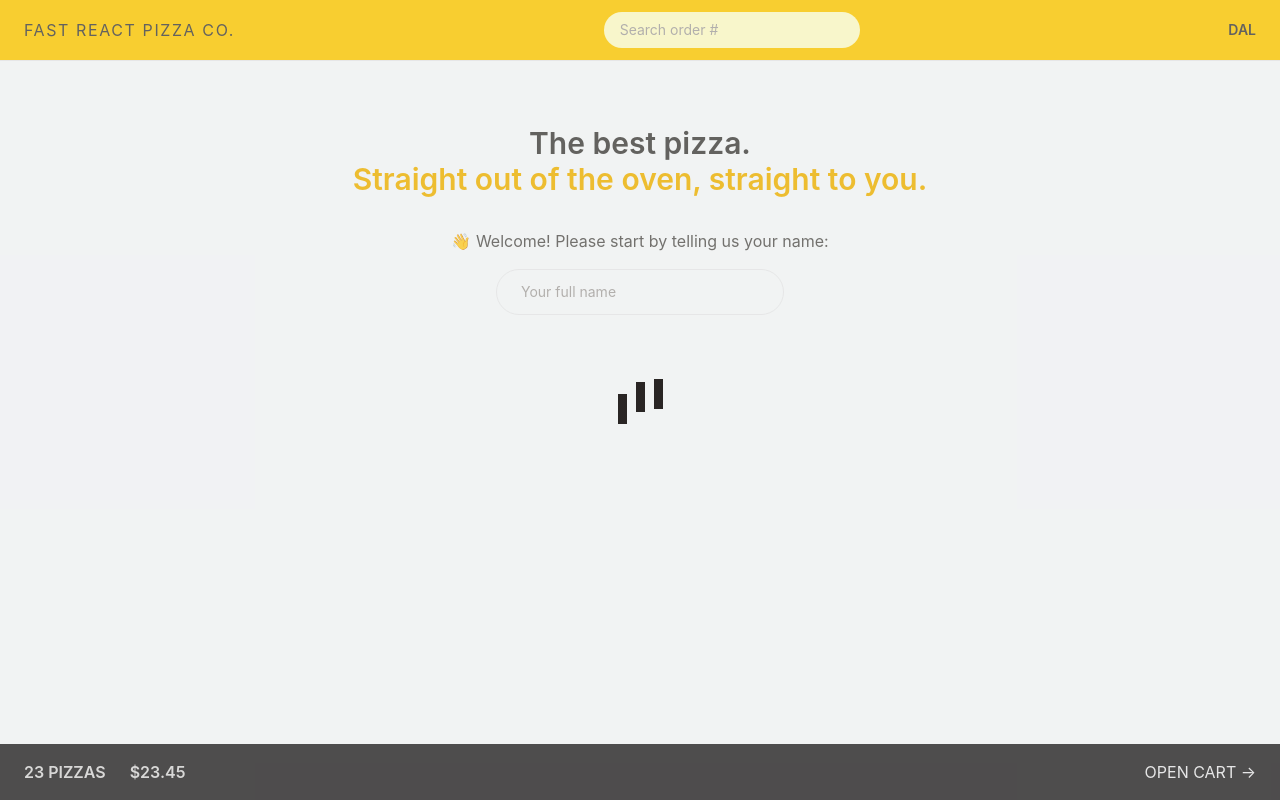
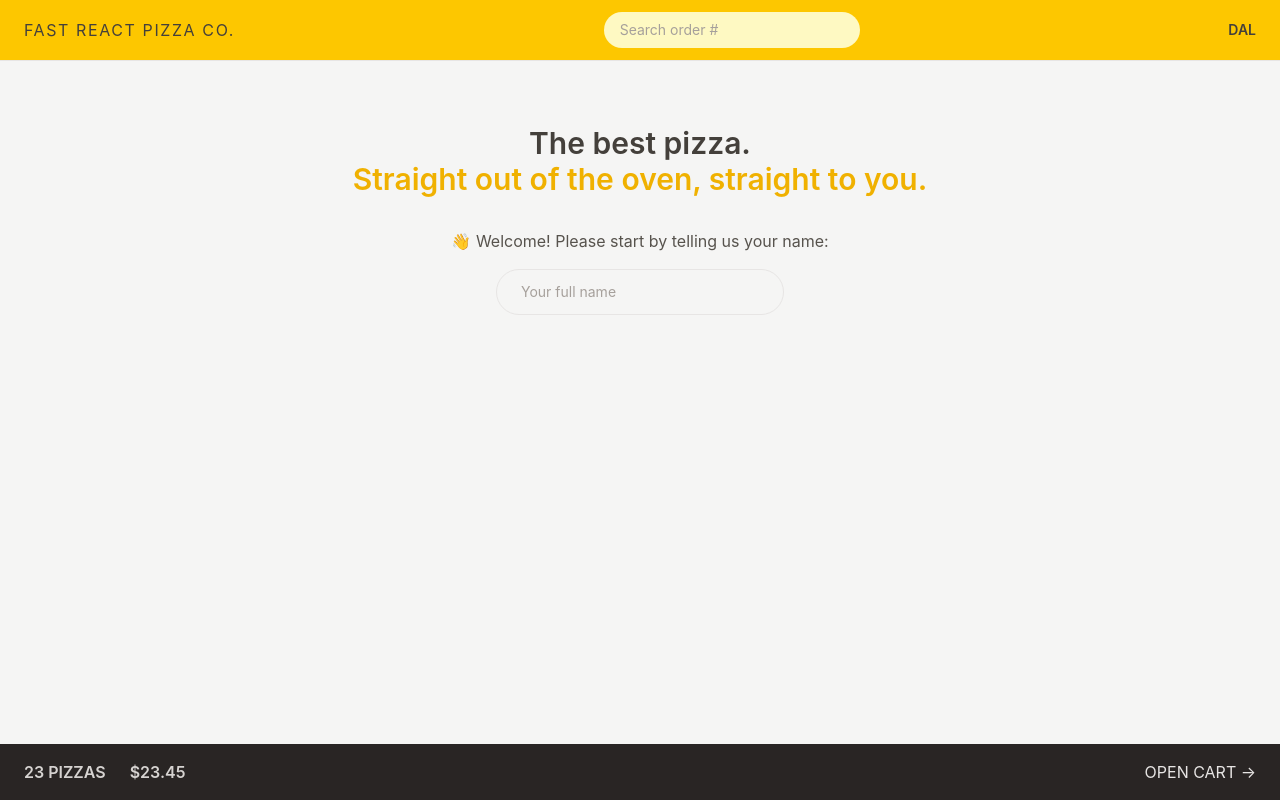
Before and after one commit to dal-gp/fast-react-pizza, a React (Vite) app: page / in a window 1280 px wide. Built offline with nearby package versions, Linux system fonts and the light colour scheme.

Commit message:
fix: use isLoading instead of hardcoded true for Loader

```diff
--- a/src/ui/AppLayout.jsx
+++ b/src/ui/AppLayout.jsx
@@ -27,8 +27,7 @@ function AppLayout() {
      */
     <div className="grid h-screen grid-rows-[auto_1fr_auto]">
       {/* Loader overlays the entire page - Header, main, and CartOverview still visible */}
-      {/* {isLoading && <Loader />} */}
-      {true && <Loader />}
+      {isLoading && <Loader />}
       <Header />
       {/**
         * Wrapper div needed because mx-auto doesnot center grid items
```
